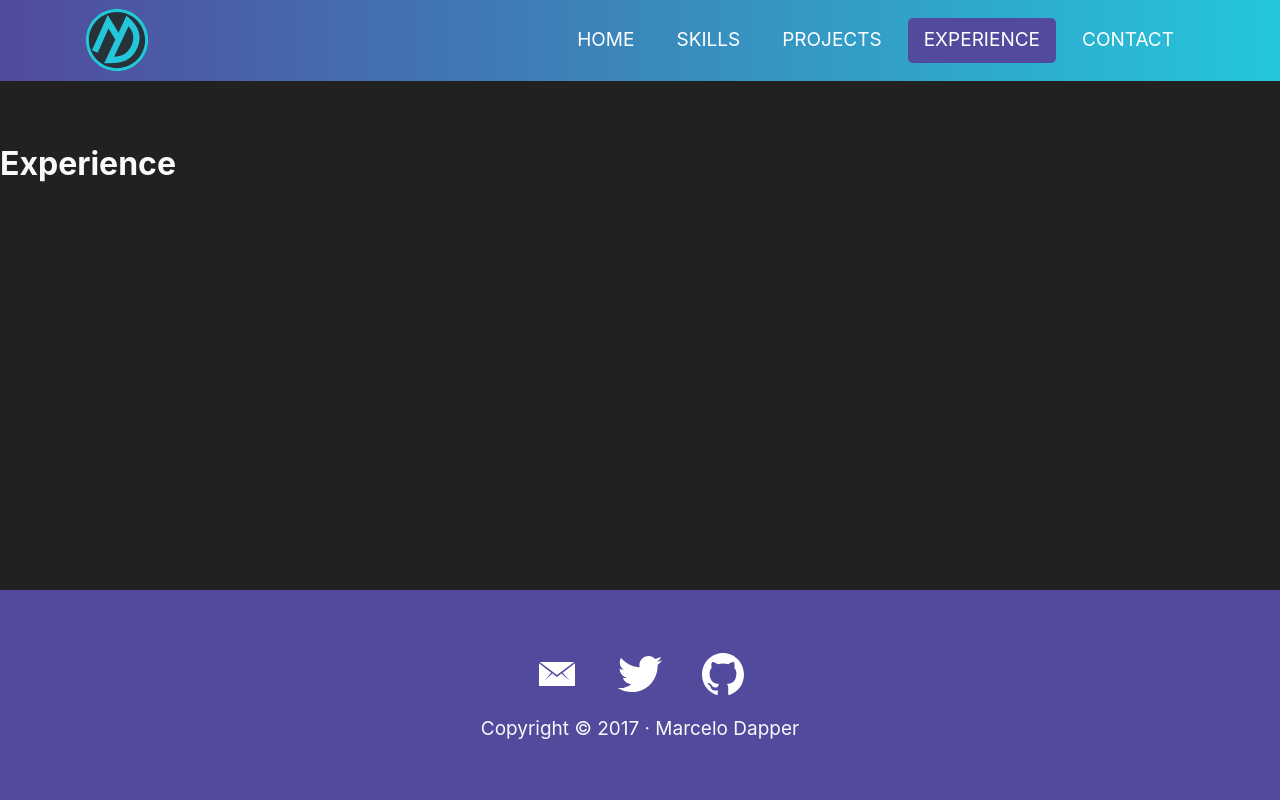
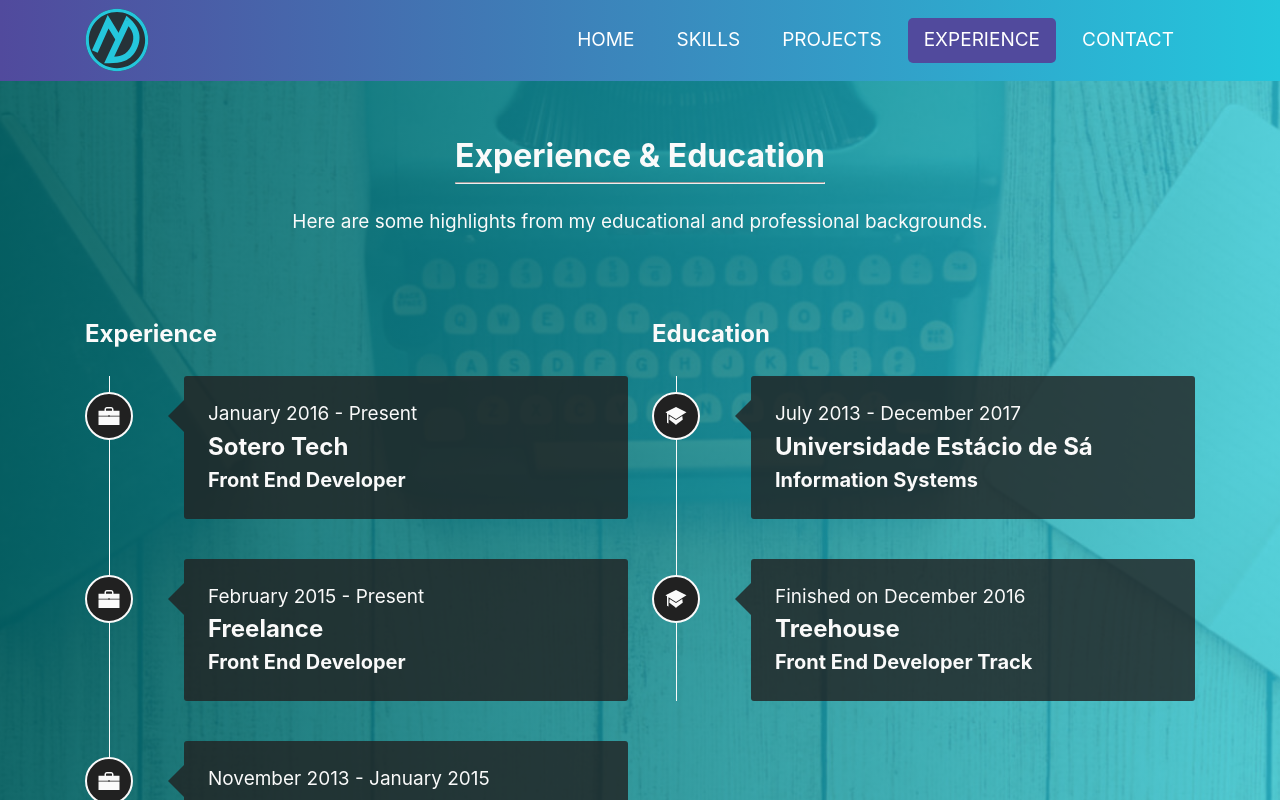
Before and after one commit to mdapper/marcelodapper-old, a React app: page /experience in a window 1280 px wide. Shown: the top 800 px of the page. Built offline with nearby package versions, Linux system fonts and the light colour scheme; a web font is replaced by a local one.

Commit message:
Add Experience and Education page
Update Experience component
Create ExperienceItem component
Create ExperienceWrap component
Create IconEducation and IconWork icons

```diff
--- a/src/components/Experience/Experience.css
+++ b/src/components/Experience/Experience.css
@@ -0,0 +1,23 @@
+.overlay {
+  padding-top: 60px;
+  padding-bottom: 60px;
+  background-color: rgba(0,96,100 ,0.9);
+  background: linear-gradient(to right, rgba(0,96,100 ,0.9), rgba(36, 198, 220, 0.75));
+  min-height: calc(100vh - 290px);
+}
+
+.container {
+  padding-top: 40px;
+}
+@media (min-width: 768px) {
+  .container {
+    flex: 1;
+  }
+  .container:not(:last-of-type) {
+    margin-right: 24px;
+  }
+}
+
+.title {
+  padding-bottom: 24px;
+}
--- a/src/components/Experience/Experience.js
+++ b/src/components/Experience/Experience.js
@@ -2,10 +2,77 @@
 import styles from './Experience.css';
 
 import Section from '../Section/Section';
+import Container from '../Container/Container';
+import Row from '../Row/Row';
+import SectionHeader from '../SectionHeader/SectionHeader';
+import SectionDescription from '../SectionDescription/SectionDescription';
+import ExperienceWrap from '../ExperienceWrap/ExperienceWrap';
+import ExperienceItem from '../ExperienceItem/ExperienceItem';
+import IconWork from '../Icons/IconWork';
+import IconEducation from '../Icons/IconEducation';
 
 const Experience = () => (
-  <Section>
-    <h2>Experience</h2>
+  <Section bg bgUrl='url("../img/experience.jpg")'>
+    <div className={styles.overlay}>
+      <Container>
+        <Row>
+          <SectionHeader titleHeader='Experience & Education' />
+        </Row>
+        <Row>
+          <SectionDescription>
+            <p>Here are some highlights from my educational and professional backgrounds.</p>
+          </SectionDescription>
+        </Row>
+        <Row>
+          <div className={styles.container}>
+            <h3 className={styles.title}>Experience</h3>
+            <ExperienceWrap>
+              <ExperienceItem
+                period='January 2016 - Present'
+                company='Sotero Tech'
+                position='Front End Developer'
+                icon={<IconWork/>}
+              />
+              <ExperienceItem
+                period='February 2015 - Present'
+                company='Freelance'
+                position='Front End Developer'
+                icon={<IconWork/>}
+              />
+              <ExperienceItem
+                period='November 2013 - January 2015'
+                company='Consórcio PSG'
+                position='Software Developer'
+                icon={<IconWork/>}
+              />
+              <ExperienceItem
+                period='July 2012 - October 2013'
+                company='Consórcio Pedra Bonita'
+                position='Software Developer'
+                icon={<IconWork/>}
+              />
+            </ExperienceWrap>
+          </div>
+          <div className={styles.container}>
+            <h3 className={styles.title}>Education</h3>
+            <ExperienceWrap>
+              <ExperienceItem
+                period='July 2013 - December 2017'
+                company='Universidade Estácio de Sá'
+                position='Information Systems'
+                icon={<IconEducation/>}
+              />
+              <ExperienceItem
+                period='Finished on December 2016'
+                company='Treehouse'
+                position='Front End Developer Track'
+                icon={<IconEducation/>}
+              />
+            </ExperienceWrap>
+          </div>
+        </Row>
+      </Container>
+    </div>
   </Section>
 )
 
--- /dev/null
+++ b/src/components/ExperienceItem/ExperienceItem.css
@@ -0,0 +1,61 @@
+.item {
+  display: flex;
+  position: relative;
+}
+.item:not(:last-of-type) {
+  padding-bottom: 40px;
+}
+
+.icon {
+  flex: 1;
+}
+.iconWrap {
+  padding: 10px;
+  margin-top: 16px;
+  background-color: #212121;
+  border: 2px solid #FAFAFA;
+  border-radius: 50%;
+  width: 48px;
+  height: 48px;
+}
+.iconWrap path,
+.iconWrap polygon {
+  fill: #FAFAFA;
+}
+
+.description {
+  flex: 2;
+  padding: 24px;
+  background-color: rgba(33, 33, 33, 0.8);
+  border-radius: 3px;
+  position: relative;
+}
+.description::before {
+  content: '';
+  position: absolute;
+  top: 24px;
+  left: -32px;
+  border: 16px solid transparent;
+  border-color: transparent;
+  border-right-color: rgba(33, 33, 33, 0.8);
+  height: 0;
+  width: 0;
+}
+@media (min-width: 768px) {
+  .description {
+    flex: 3;
+  }
+}
+@media (min-width: 1200px) {
+  .description {
+    flex: 4;
+  }
+}
+
+.period {
+  margin-top: 0;
+}
+
+.company {
+  font-size: 1.5rem;
+}
--- /dev/null
+++ b/src/components/ExperienceItem/ExperienceItem.js
@@ -0,0 +1,19 @@
+import React from 'react';
+import styles from './ExperienceItem.css';
+
+const ExperienceItem = props => (
+  <div className={styles.item}>
+    <div className={styles.icon}>
+      <div className={styles.iconWrap}>
+        {props.icon}
+      </div>
+    </div>
+    <div className={styles.description}>
+      <p className={styles.period}>{props.period}</p>
+      <h4 className={styles.company}>{props.company}</h4>
+      <h5 className={styles.position}>{props.position}</h5>
+    </div>
+  </div>
+)
+
+export default ExperienceItem;
--- /dev/null
+++ b/src/components/ExperienceWrap/ExperienceWrap.css
@@ -0,0 +1,13 @@
+.wrap {
+  position: relative;
+}
+.wrap::before {
+  content: "";
+  display: block;
+  width: 1px;
+  height: 100%;
+  background-color: #FAFAFA;
+  position: absolute;
+  left: 1.5rem;
+  top: 0;
+}
--- /dev/null
+++ b/src/components/ExperienceWrap/ExperienceWrap.js
@@ -0,0 +1,10 @@
+import React from 'react';
+import styles from './ExperienceWrap.css';
+
+const ExperienceWrap = props => (
+  <div className={styles.wrap}>
+    {props.children}
+  </div>
+)
+
+export default ExperienceWrap;
--- /dev/null
+++ b/src/components/Icons/IconEducation.js
@@ -0,0 +1,10 @@
+import React from 'react';
+
+const IconEducation = () => (
+  <svg x="0px" y="0px" width="24px" height="24px" viewBox="0 0 512 512" >
+    <polygon points="256,64 32,176.295 64,197.367 64,400 96,416 96,217.849 255.852,320 387.996,234.549 480,174.727"/>
+    <path d="M390.13,256L256,343.768L120.531,256L112,337.529C128,349.984,224,416,256.002,448C288,416,384,350.031,400,337.561 L390.13,256z"/>
+  </svg>
+)
+
+export default IconEducation;
--- /dev/null
+++ b/src/components/Icons/IconWork.js
@@ -0,0 +1,10 @@
+import React from 'react';
+
+const IconWork = () => (
+  <svg x="0px" y="0px" width="24px" height="24px" viewBox="0 0 512 512" >
+    <path d="M272,272h-32v-8H32v176c0,4.4,3.3,8,7.8,8h432.5c4.4,0,7.7-3.6,7.7-8V264H272V272z"/>
+    <path d="M472.2,144H352v-30.7C351,85.1,330.3,64,300.8,64h-89.6c-29.4,0-50.2,21.1-51.2,49.3V144H39.8c-4.4,0-7.8,3.6-7.8,8v96h208 v-8h32v8h208v-96C480,147.6,476.7,144,472.2,144z M320,116.2c0,0.3,0,0.6,0,1V144H192v-26.8c0-0.4,0-0.7,0-1c0-0.3,0-0.6,0-1 c0-9.7,8.6-19.2,18.8-19.2h90.4c10.1,0,18.8,9.4,18.8,19.2C320,115.6,320,115.9,320,116.2z"/>
+  </svg>
+)
+
+export default IconWork;
```
